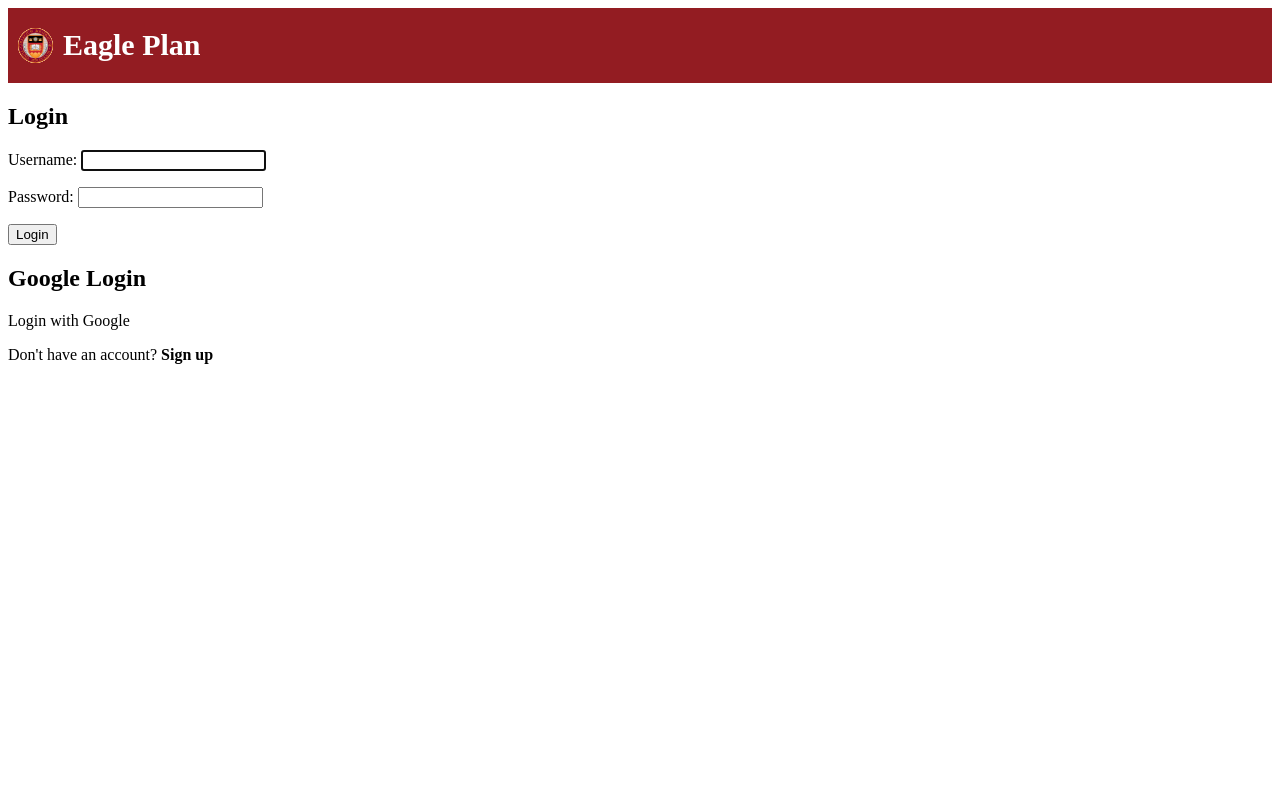
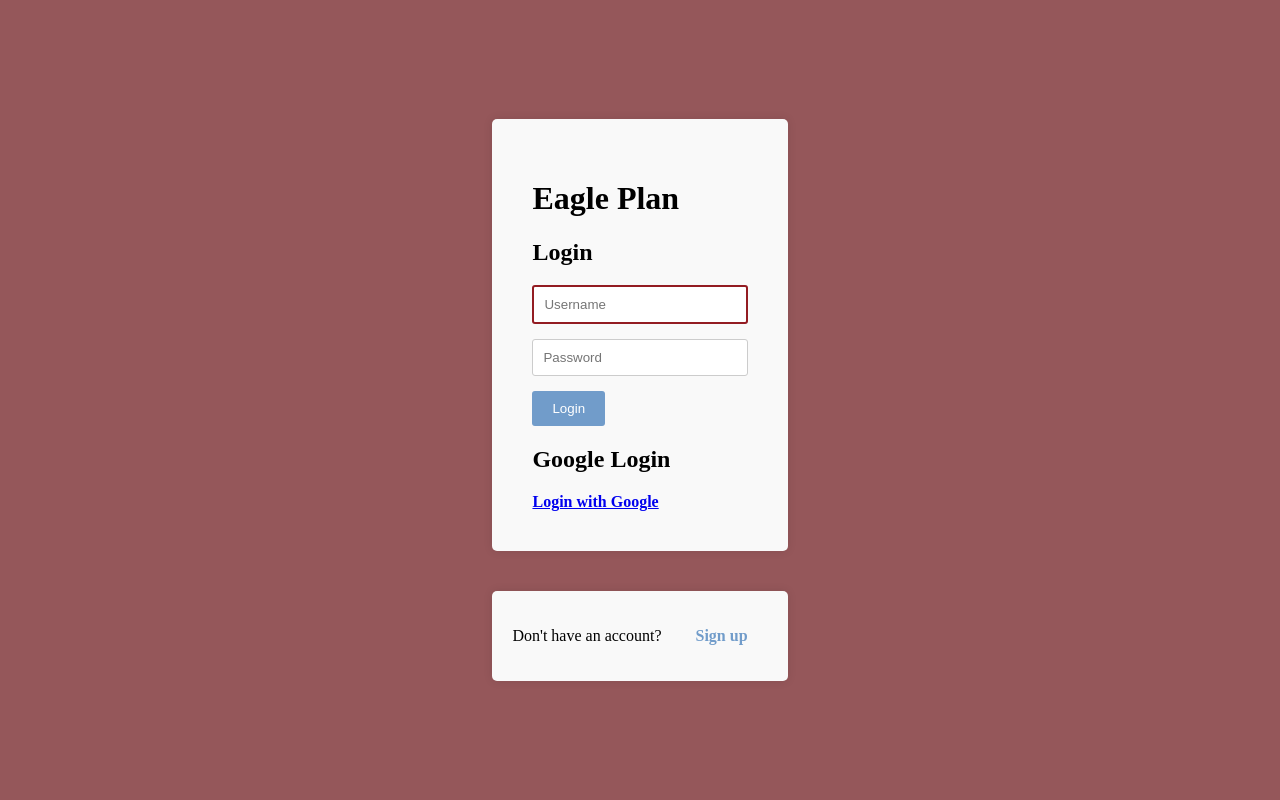
Before and after one commit to CSCI3356-Spring2024/404-Degree-Not-Found, a Django app: page / in a window 1280 px wide. Run offline with Django 5.2, Linux system fonts and the light colour scheme; some libraries are stand-ins or nearby versions.

Commit message:
update login page front end (still in progress)

```diff
--- a/EaglePlan/settings.py
+++ b/EaglePlan/settings.py
@@ -45,6 +45,7 @@ INSTALLED_APPS = [
     'allauth.account',
     'allauth.socialaccount',
     'allauth.socialaccount.providers.google',
+    'widget_tweaks'
 ]
 
 SOCIALACCOUNT_PROVIDERS = {
--- /dev/null
+++ b/static/login_form.css
@@ -0,0 +1,77 @@
+.form-container {
+    max-width: 600px;
+    margin: 0 auto;
+    padding: 40px;
+    background-color: #f9f9f9;
+    border-radius: 5px;
+    box-shadow: 0 0 10px rgba(0, 0, 0, 0.1);
+}
+
+.form-control {
+    width: 100%;
+    padding: 10px;
+    margin-bottom: 15px;
+    border: 1px solid #ccc;
+    border-radius: 3px;
+    box-sizing: border-box;
+    outline: none;
+}
+
+.form-control:focus {
+    border: 2px solid #931C22;
+}
+
+.submit-button {
+    background-color: #719cca;
+    color: #fff;
+    border: none;
+    padding: 10px 20px;
+    border-radius: 3px;
+    cursor: pointer;
+    transition: background-color 0.3s ease;
+}
+
+.submit-button:hover {
+    background-color: #2979ce;
+}
+
+.form-label {
+    font-weight: bold;
+}
+
+body {
+    display: flex;
+    justify-content: center;
+    align-items: center;
+    height: 100vh;
+    margin: 0;
+    background-color: #95575a;
+}
+
+.signup-option {
+    text-align: center;
+    margin-top: 40px;
+    max-width: 600px;
+    padding: 20px;
+    background-color: #f9f9f9;
+    border-radius: 5px;
+    box-shadow: 0 0 10px rgba(0, 0, 0, 0.1);
+}
+
+.signup-text {
+    display: inline-block;
+    margin-right: 10px;
+}
+
+.signup-link {
+    display: inline-block;
+    padding: 10px 20px;
+    color: #719cca;
+    text-decoration: none;
+    border-radius: 3px;
+    transition: color 0.3s ease;
+}
+
+.signup-link:hover {
+    color: #2979ce;
+}
--- a/templates/login.html
+++ b/templates/login.html
@@ -1,19 +1,41 @@
-{% include 'header.html' %}
+
+{% load widget_tweaks %}
+{% load static %}
+<head>
+    <link rel="stylesheet" href="{% static 'login_form.css' %}">
+    <!-- <link rel="stylesheet" href="{% static 'header.css' %}"> -->
+</head>
 
 <body>
+    <header>
+        <!-- {% block header %} -->
+        <!-- {% include 'header.html' %}  -->
+        <!-- {% endblock %} -->
+    </header>
+    <main>
         {% block content %}
+        <div class="form-container">
+            <h1> Eagle Plan </h1>
             <h2>Login</h2>
             <form method="post">
                 {% csrf_token %}
-        {{ form.as_p }}
-        <button type="submit">Login</button>
+                <div class="form-group">
+                    {% render_field form.username class="form-control" placeholder="Username" %}
+                </div>
+                <div class="form-group">
+                    {% render_field form.password class="form-control" placeholder="Password" %}
+                </div>
+                <button type="submit" class="submit-button">Login</button>
             </form>
 
             {% load socialaccount %}
             <h2>Google Login</h2>
-    <a href="{% provider_login_url 'google' %}?next=/landing/">Login with Google</a>
-
-
-    <p>Don't have an account? <a href="{% url 'Plan:signup' %}" style="color:#000000;"> <b> Sign up</b></a></p>
+            <a href="{% provider_login_url 'google' %}?next=/landing/"> <b> Login with Google</b></a>
+        </div>
+        <div class="signup-option">
+            <p class="signup-text"> Don't have an account? </p>
+            <a href="{% url 'Plan:signup' %}" class="signup-link"> <b> Sign up</b></a>
+        </div>
         {% endblock %}
+    </main>
 </body>
```
Lines whose indentation alone changed are shown as unchanged.
